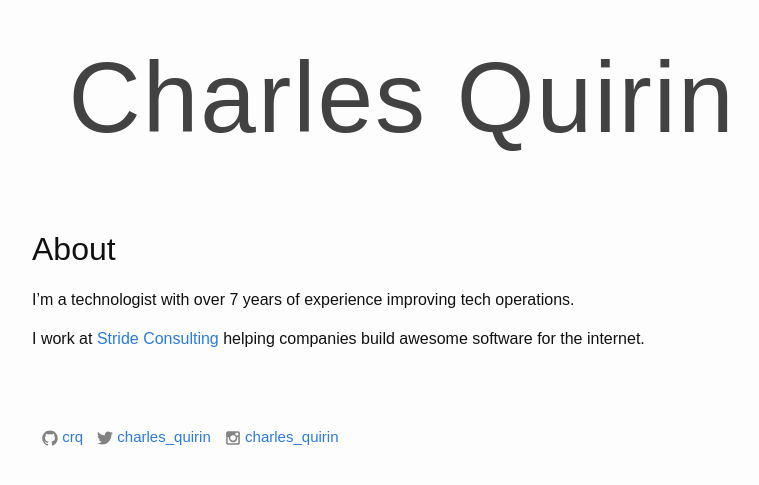
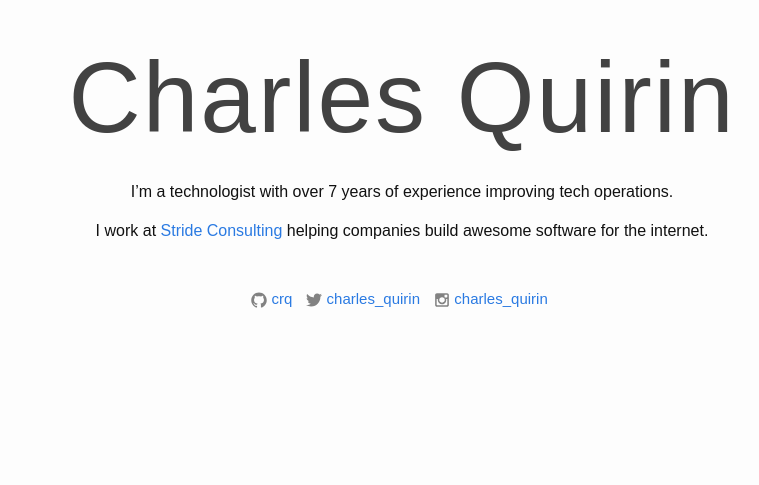
Before and after one commit to crq/crq.github.io, a Jekyll site: the page built from index.html, in a window 1280 px wide. Shown: the top 485 px of the page, without its empty margins (238-997 px from the left). Built offline with Jekyll 4.4.1, drawn with Linux system fonts in a browser that asks for light colours.

Commit message:
Center text and fix spacing

```diff
--- a/_sass/_layout.scss
+++ b/_sass/_layout.scss
@@ -13,7 +13,7 @@
     line-height: 95px;
     letter-spacing: 2px;
     margin-top: 50px;
-    margin-bottom: 50px;
+    margin-bottom: 20px;
 
     &,
     &:visited {
@@ -22,6 +22,10 @@
 }
 
 .site-title-wrapper {
+  text-align: center;
+}
+
+.home {
   text-align: center;
 }
 
@@ -56,9 +60,7 @@
 }
 
 .footer-col {
-    float: left;
-    margin-bottom: $spacing-unit / 2;
-    padding-left: $spacing-unit / 2;
+    text-align: center;
 }
 
 @include media-query($on-laptop) {
@@ -82,9 +84,6 @@
 /**
  * Page content
  */
-.page-content {
-    padding: $spacing-unit 0;
-}
 
 .page-heading {
     font-size: 20px;
--- a/index.html
+++ b/index.html
@@ -4,8 +4,6 @@ layout: default
 
 <div class="home">
   {% for home_part in site.home_parts %}
-    <h1>{{ home_part.title }}</h1>
     <p>{{ home_part.content }}</p>
   {% endfor %}
-
 </div>
```
